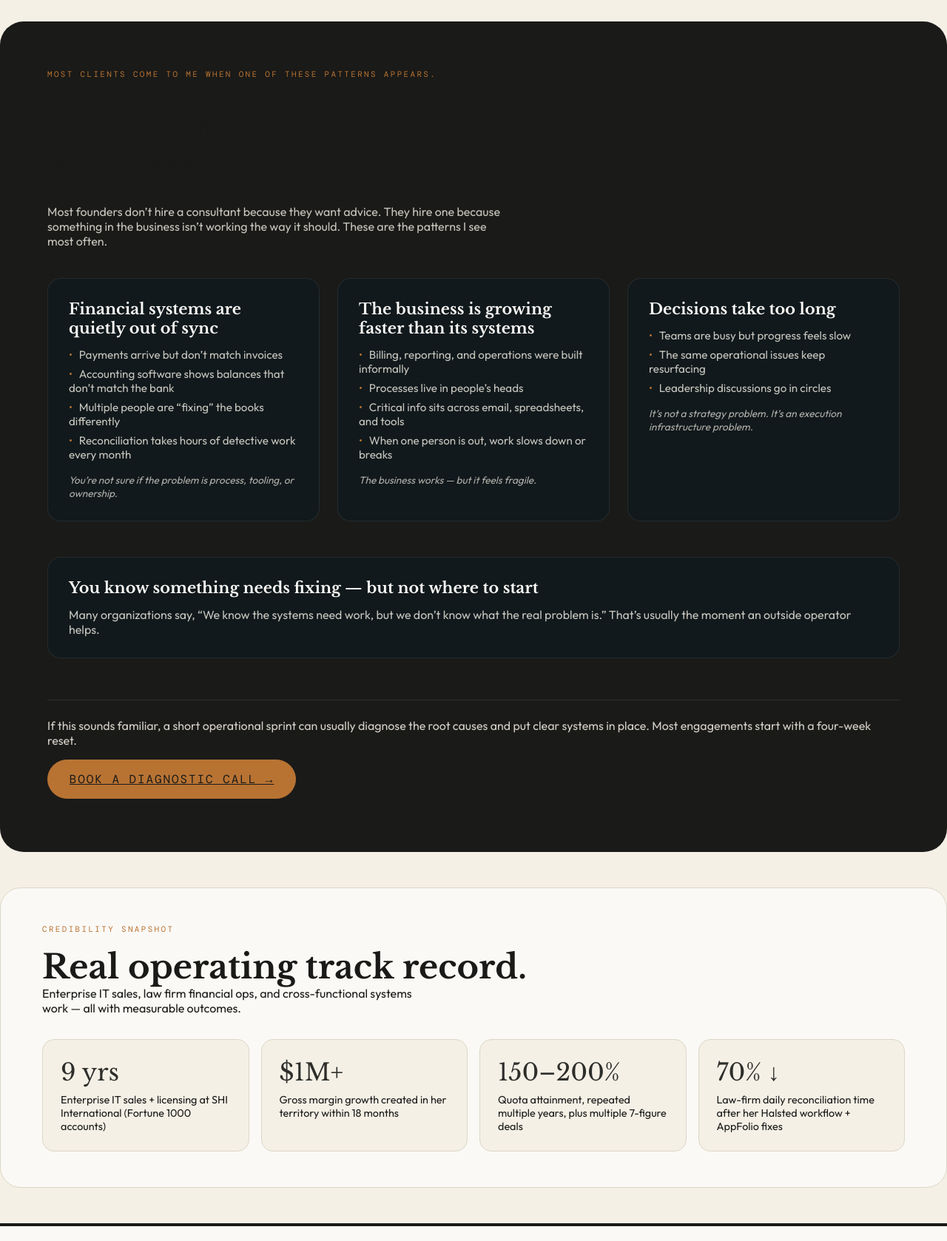
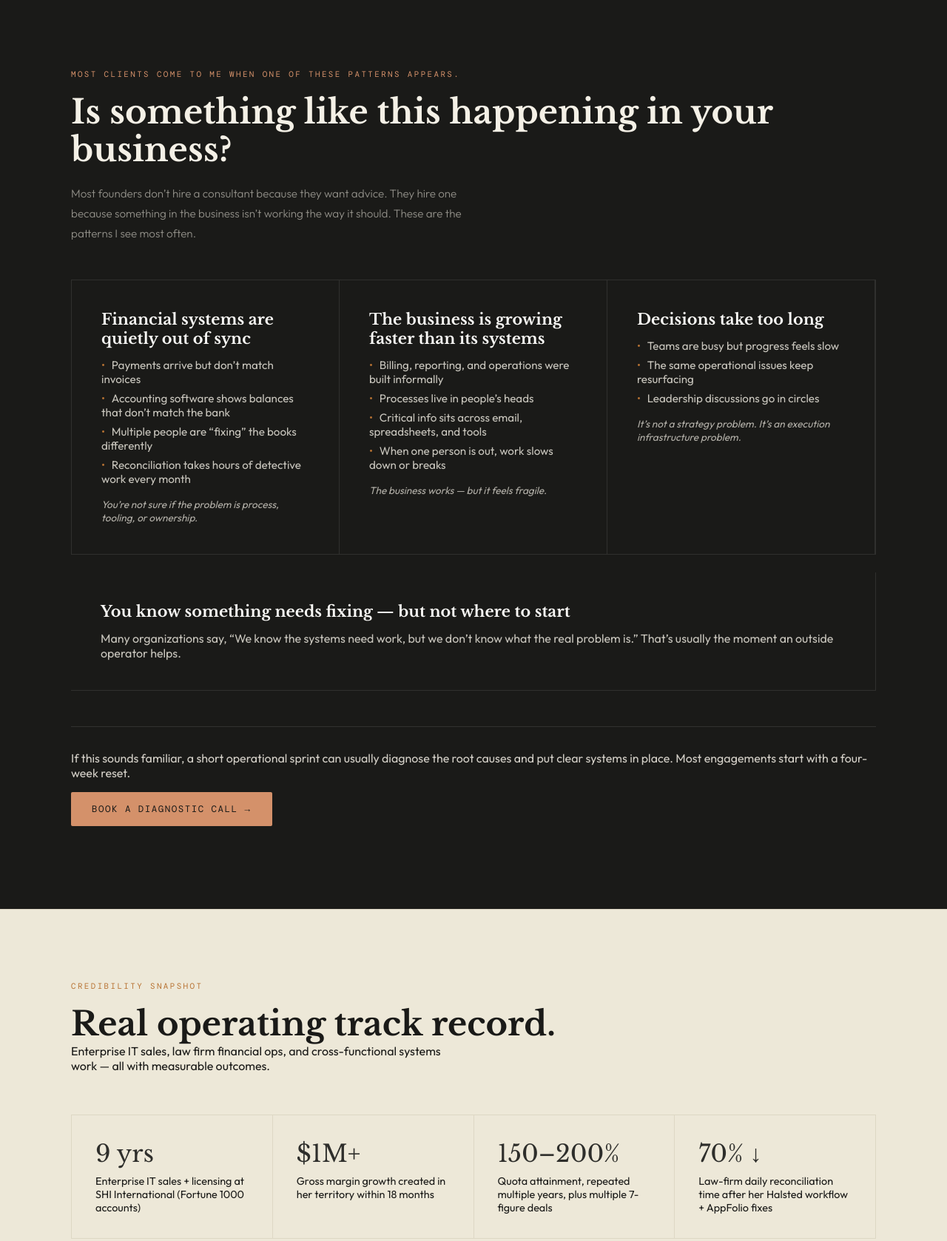
Before and after one commit to mswezey/allie-consulting-preview, a plain HTML site: page v2/index.html in a window 1280 px wide. Shown: the part 1060-2738 px from the top of the page at 74% size. Drawn offline with nearby package versions, Linux system fonts and the light colour scheme; a web font is replaced by a local one.

Commit message:
feat: restyle diagnosis and credibility bands

```diff
--- a/v2/index.html
+++ b/v2/index.html
@@ -341,24 +341,27 @@ nav.scrolled {
 .cap-text { font-size: 0.92rem; font-weight: 400; color: var(--ink2); line-height: 1.5; }
 
 /* ── DIAGNOSIS SECTION ───────────────────── */
-.diag-wrap { background: var(--ink); color: var(--sand); border-radius: 32px; padding: 4rem 4rem 4.5rem; margin: 3rem 0; }
-.diag-inner { display: flex; flex-direction: column; gap: 1.5rem; }
-.diag-intro { color: rgba(244,240,230,0.8); max-width: 620px; }
-.diag-grid { display: grid; grid-template-columns: repeat(auto-fit,minmax(240px,1fr)); gap: 1.5rem; margin-top: 1rem; }
-.diag-card { background: rgba(13,25,32,0.65); border: 1px solid rgba(255,255,255,0.08); border-radius: 18px; padding: 1.75rem; }
+.diag-wrap { background: var(--ink); color: var(--sand); }
+.diag-wrap .section-h2 { color: var(--ivory); }
+.diag-wrap .section-h2 em { color: var(--copper-l); }
+.diag-wrap .label { color: var(--copper-l); }
+.diag-inner { max-width: 1200px; margin: 0 auto; padding: 7rem 3.5rem; display: flex; flex-direction: column; gap: 0; }
+.diag-intro { font-size: 0.95rem; font-weight: 300; color: rgba(244,240,230,0.55); line-height: 1.8; max-width: 560px; margin-top: 1.25rem; }
+.diag-grid { display: grid; grid-template-columns: repeat(3,1fr); border: 1px solid rgba(244,240,230,0.1); border-bottom: none; margin-top: 3rem; }
+.diag-card { background: transparent; border: none; border-right: 1px solid rgba(244,240,230,0.1); border-bottom: 1px solid rgba(244,240,230,0.1); border-radius: 0; padding: 2.5rem; }
 .diag-card h3 { font-family: 'Libre Baskerville', serif; font-size: 1.3rem; margin-bottom: 0.8rem; color: var(--white); }
 .diag-card ul { list-style: none; display: flex; flex-direction: column; gap: 0.45rem; font-size: 0.95rem; color: rgba(244,240,230,0.8); }
 .diag-card li::before { content: '• '; color: var(--copper); margin-right: 0.35rem; }
 .diag-note { margin-top: 1rem; font-size: 0.85rem; color: rgba(244,240,230,0.7); font-style: italic; }
-.diag-cta { margin-top: 2rem; padding-top: 1.5rem; border-top: 1px solid rgba(255,255,255,0.1); display: flex; flex-wrap: wrap; gap: 1rem; align-items: center; justify-content: space-between; }
-.btn-diag { font-family: 'DM Mono', monospace; letter-spacing: 0.12em; text-transform: uppercase; padding: 0.95rem 1.8rem; border-radius: 999px; border: 1px solid var(--copper); color: var(--ink); background: var(--copper); transition: background 0.2s ease; }
-.btn-diag:hover { background: var(--copper-l); }
+.diag-cta { margin-top: 3rem; padding-top: 2rem; border-top: 1px solid rgba(255,255,255,0.1); display: flex; flex-wrap: wrap; gap: 1rem; align-items: center; justify-content: space-between; }
+.btn-diag { font-family: 'DM Mono', monospace; font-size: 0.78rem; letter-spacing: 0.12em; text-transform: uppercase; padding: 0.95rem 1.75rem; border-radius: 2px; border: none; color: var(--ink); background: var(--copper-l); text-decoration: none; transition: background 0.2s ease; }
+.btn-diag:hover { background: var(--copper); color: var(--ink); }
 
 /* ── CREDIBILITY SNAPSHOT ─────────────── */
-.cred-wrap { background: var(--white); border-radius: 28px; margin: 3rem 0; padding: 3rem 3.5rem; border: 1px solid var(--warm); }
-.cred-inner { display: grid; gap: 2rem; }
-.cred-grid { display: grid; grid-template-columns: repeat(auto-fit,minmax(220px,1fr)); gap: 1rem; }
-.cred-item { padding: 1.5rem; border: 1px solid var(--warm); border-radius: 16px; background: var(--ivory); }
+.cred-wrap { background: var(--ivory2); border-top: 1px solid var(--warm); border-bottom: 1px solid var(--warm); }
+.cred-inner { max-width: 1200px; margin: 0 auto; padding: 6rem 3.5rem; display: grid; gap: 3.5rem; }
+.cred-grid { display: grid; grid-template-columns: repeat(4,1fr); border-top: 1px solid var(--warm); border-left: 1px solid var(--warm); }
+.cred-item { padding: 2rem; border-right: 1px solid var(--warm); border-bottom: 1px solid var(--warm); background: transparent; border-radius: 0; }
 .cred-metric { font-size: 2rem; font-family: 'Libre Baskerville', serif; color: var(--ink2); }
 .cred-item p { margin-top: 0.5rem; color: var(--mist); font-size: 0.9rem; }
 
@@ -752,6 +755,16 @@ footer {
   nav { padding: 1.25rem 2rem; }
   .section { padding: 5rem 2rem; }
   footer { flex-direction: column; gap: 0.5rem; text-align: center; }
+  .diag-inner { padding: 4rem 2rem; }
+  .diag-grid { grid-template-columns: 1fr; }
+  .diag-card { border-right: none; }
+  .cred-inner { padding: 4rem 2rem; }
+  .cred-grid { grid-template-columns: repeat(2,1fr); }
+}
+
+@media (max-width: 540px) {
+  .cred-grid { grid-template-columns: 1fr; border-left: none; }
+  .cred-item { border-right: none; }
 }
 </style>
 </head>
```
